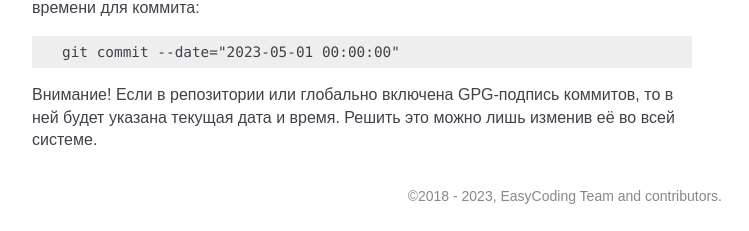
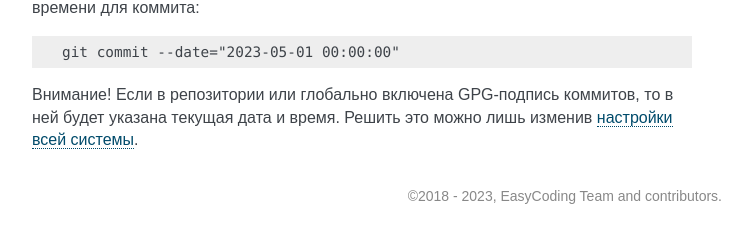
Before and after one commit to RussianFedora/FAQ, a Sphinx documentation site: the page built from source/development.rst, in a window 1280 px wide and 900 px high, scrolled down 31273 px. Shown: the part 666-897 px from the top of the window, without its empty margins (388-1137 px from the left). Built offline with Sphinx 7.4.7, drawn with Linux system fonts in a browser that asks for light colours; comment, search, counter and statistics services are not loaded.

Commit message:
Added an internal hyperlink to git-commit-datetime question.

```diff
--- a/source/development.rst
+++ b/source/development.rst
@@ -1781,4 +1781,4 @@ Rawhide:
 
     git commit --date="2023-05-01 00:00:00"
 
-Внимание! Если в репозитории или глобально включена GPG-подпись коммитов, то в ней будет указана текущая дата и время. Решить это можно лишь изменив её во всей системе.
+Внимание! Если в репозитории или глобально включена GPG-подпись коммитов, то в ней будет указана текущая дата и время. Решить это можно лишь изменив :ref:`настройки всей системы <set-datetime>`.
```
